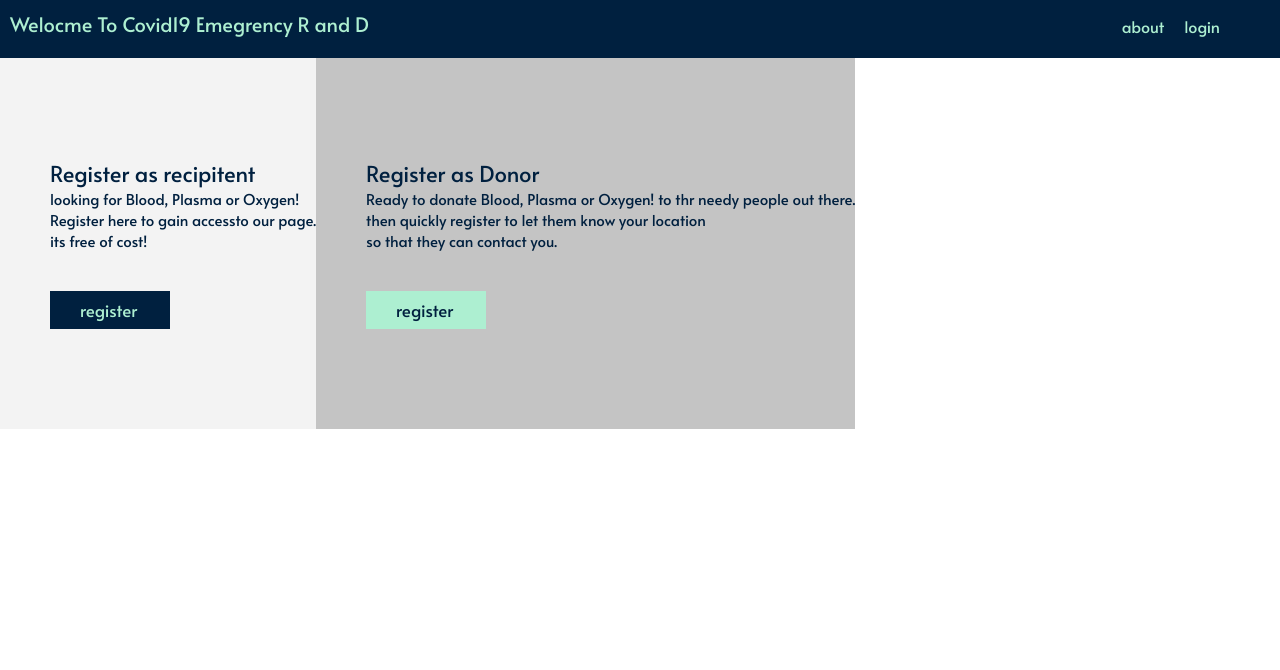
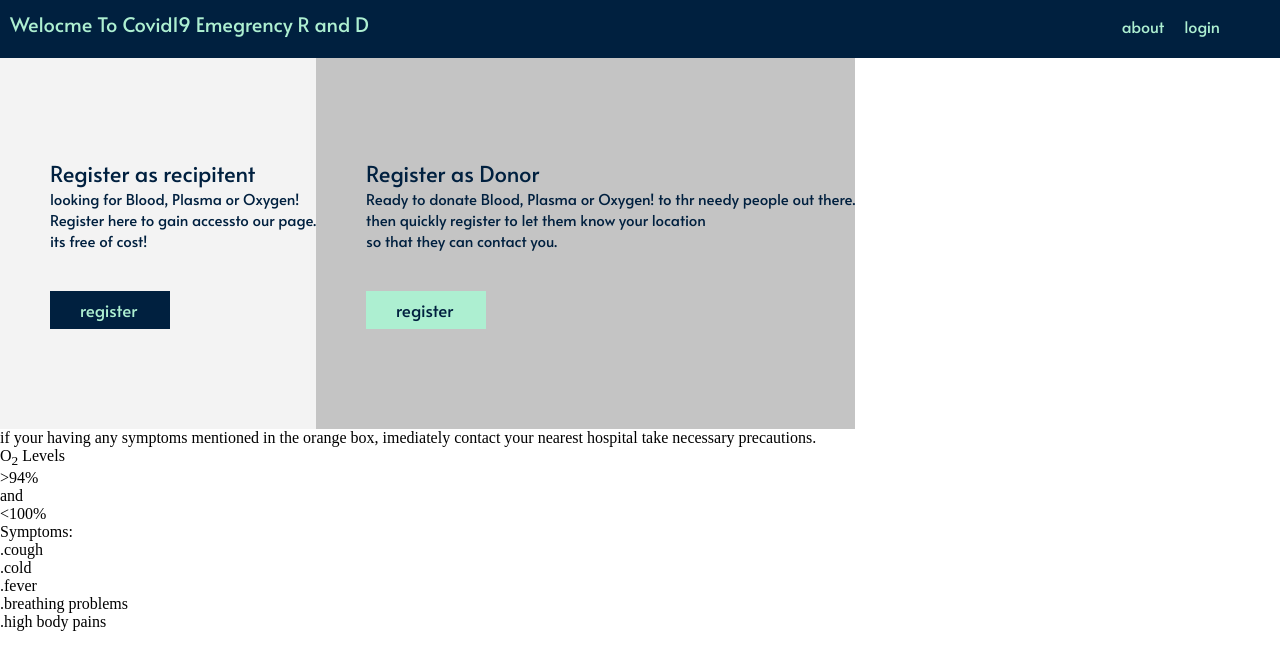
Before and after one commit to Shanawaz444/covid19-emergency-R-and-D, an Angular app in the folder code/: page /main_page in a window 1280 px wide. Shown: the top 670 px of the page. Built offline with nearby package versions, Linux system fonts and the light colour scheme.

Commit message:
added instructions column html and css

```diff
--- a/code/src/app/main-page/main-page.component.css
+++ b/code/src/app/main-page/main-page.component.css
@@ -46,7 +46,7 @@ margin-right: 10px;
 
 .registration_main_part .registration_main_part_row .recipient_block{
     background-color:#F3F3F3;
-    width: fill;
+    width: stretch;
    padding-left: 50px;
 
 }
@@ -54,7 +54,7 @@ margin-right: 10px;
 
 .registration_main_part .registration_main_part_row .donor_block{
     padding-left: 50px;
-    width: fill;
+    width: stretch;
     background-color: #C4C4C4;
 }
 .registration_main_part .registration_main_part_row .recipient_block .recipient_block_button{
--- a/code/src/app/main-page/main-page.component.html
+++ b/code/src/app/main-page/main-page.component.html
@@ -46,6 +46,33 @@
         </div>
     </div>
 </div>
-<div class="">
+<div class="instructions_main_part">
+    <div class="instructions_main_part_1">
+        if your having any symptoms mentioned in the orange box, imediately
+        contact your nearest hospital take necessary precautions.
+    </div>
+    <div class="instructions_main_part_card1">
+        <div class="instructions_main_part_card1_text1">
+            O<sub>2</sub> Levels<br>
+            &gt;94%<br>
+            and<br>
+            &lt;100%
+        </div>
+        <div class="instructions_main_part_card1_divider"></div>
+        <div class="instructions_main_part_card1_text2">
+            <div class="symptoms">
+            Symptoms:
+            </div>
+            <div class="symptoms_types">
+                .cough<br>
+                .cold<br>
+                .fever<br>
+                .breathing problems<br>
+                .high body pains
+            </div>
+        </div>
+    </div>
+    <div class="instructions_main_part_card2">
 
+    </div>
 </div>
```
